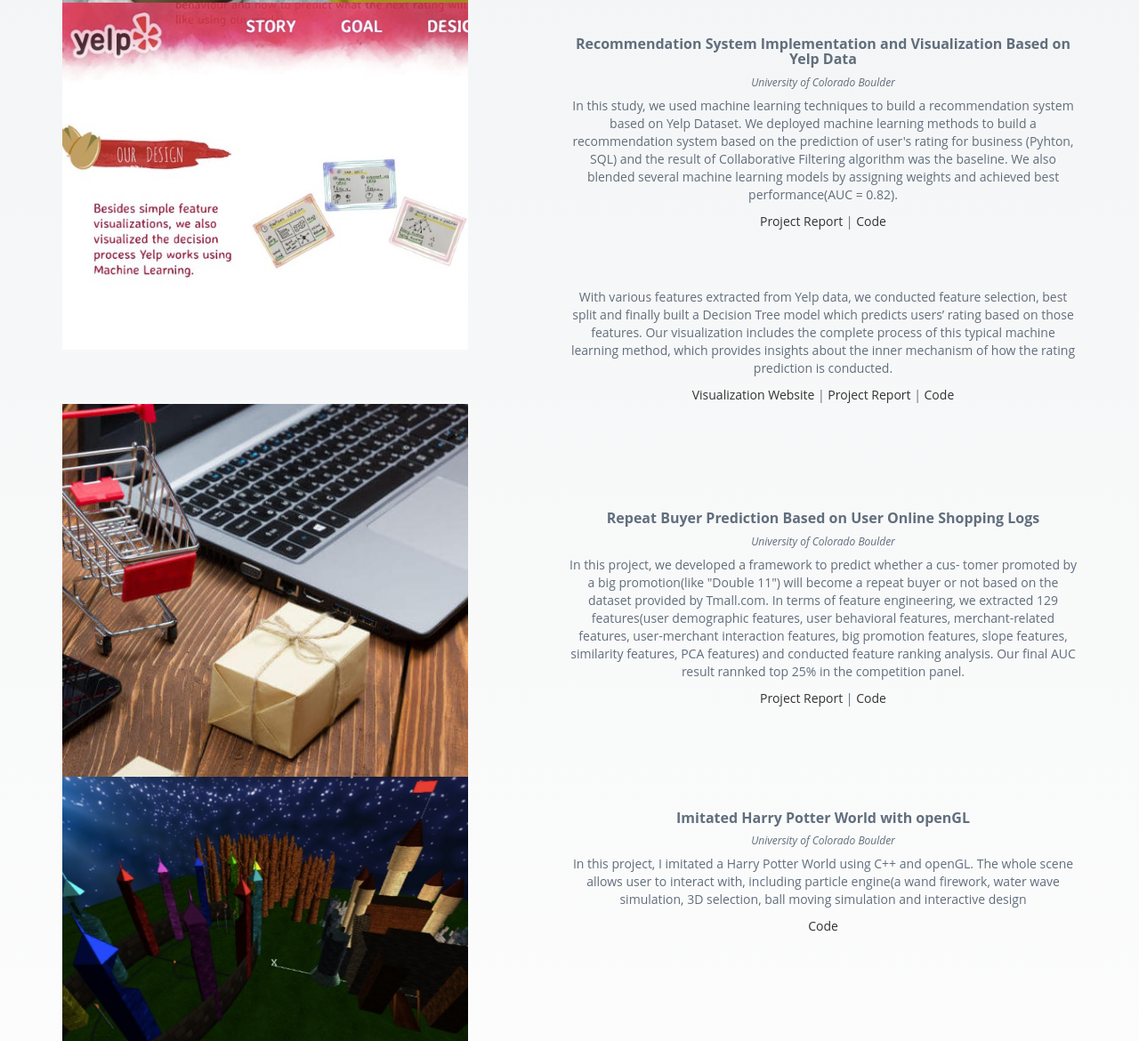
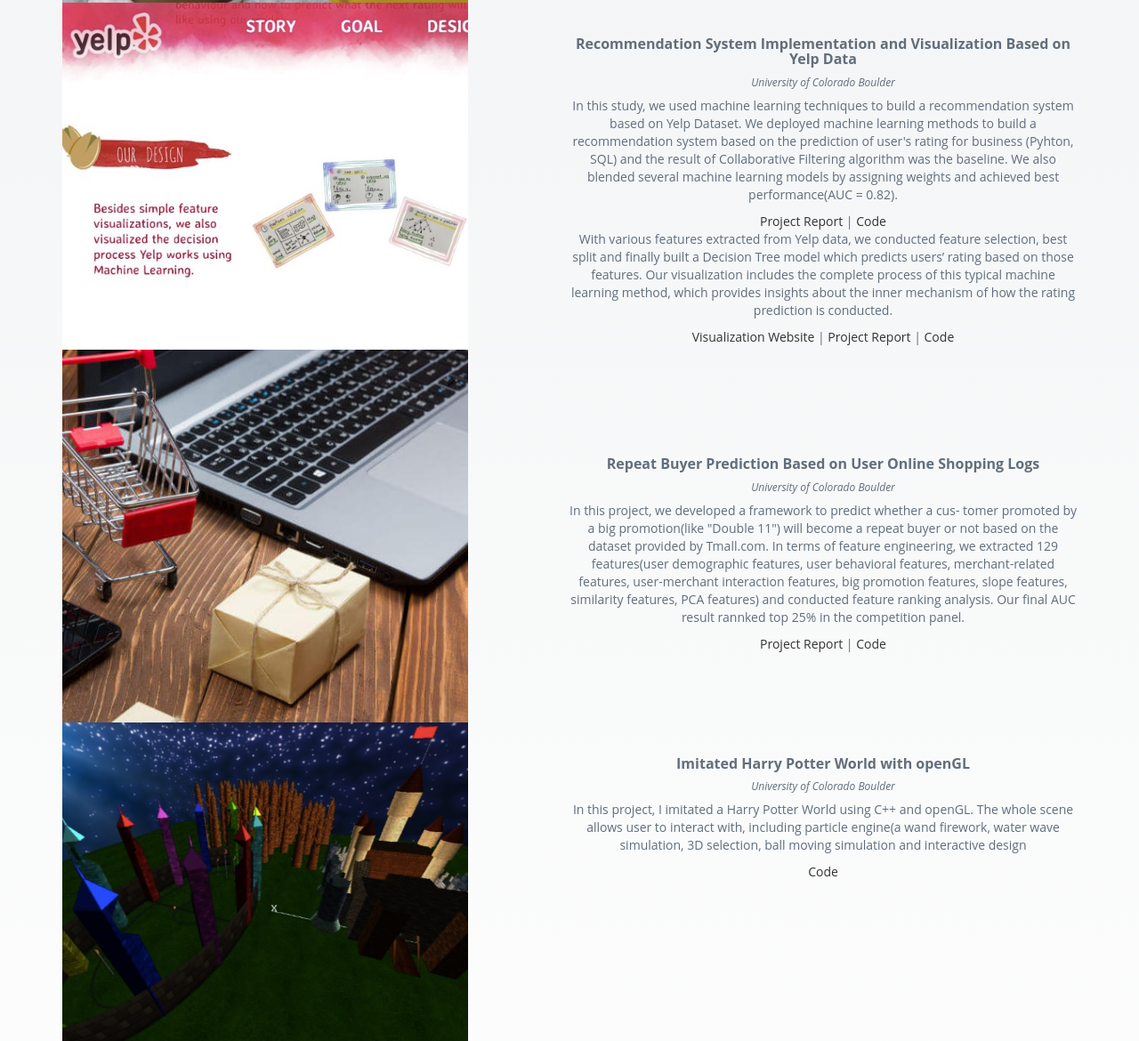
Before and after one commit to knights207210/knights207210.github.io, a plain HTML site: page index.html in a window 1280 px wide. Shown: the part 3309-4479 px from the top of the page at 89% size. Drawn offline with Linux system fonts and the light colour scheme; a web font is replaced by a local one.

Commit message:
portfolio

```diff
--- a/index.html
+++ b/index.html
@@ -218,8 +218,6 @@
                 <h6><i>University of Colorado Boulder</i></h6>
               <p>In this study, we used machine learning techniques to build a recommendation system based on Yelp Dataset. We deployed machine learning methods to build a recommendation system based on the prediction of user's rating for business (Pyhton, SQL) and the result of Collaborative Filtering algorithm was the baseline. We also blended several machine learning models by assigning weights and achieved best performance(AUC = 0.82).</p>
                <a href = "CSCI5622_RS final report.docx.pdf" class = "advisor"> Project Report </a> | <a href = "https://github.com/YanLi-TY/YelpRecommendationSystem" class = "advisor"> Code </a>
-              <h4 style = "color: transparent;">E</h4>
-              <h4 style = "color: transparent;">E</h4>
               <p>With various features extracted from Yelp data, we conducted feature selection, best split and finally built a Decision Tree model which predicts users’ rating based on those features. Our visualization includes the complete process of this typical machine learning method, which provides insights about the inner mechanism of how the rating prediction is conducted.</p>
                <a href = "http://creative.colorado.edu/%7Ewemi4704/projects/vis/final/Submission/" class = "advisor"> Visualization Website </a> |<a href = "writeup.pdf" class = "advisor"> Project Report </a> | <a href = "https://github.com/INFO-4602-5602/spring-2018-final-projects-vis-buffs" class = "advisor"> Code </a>
 
```
